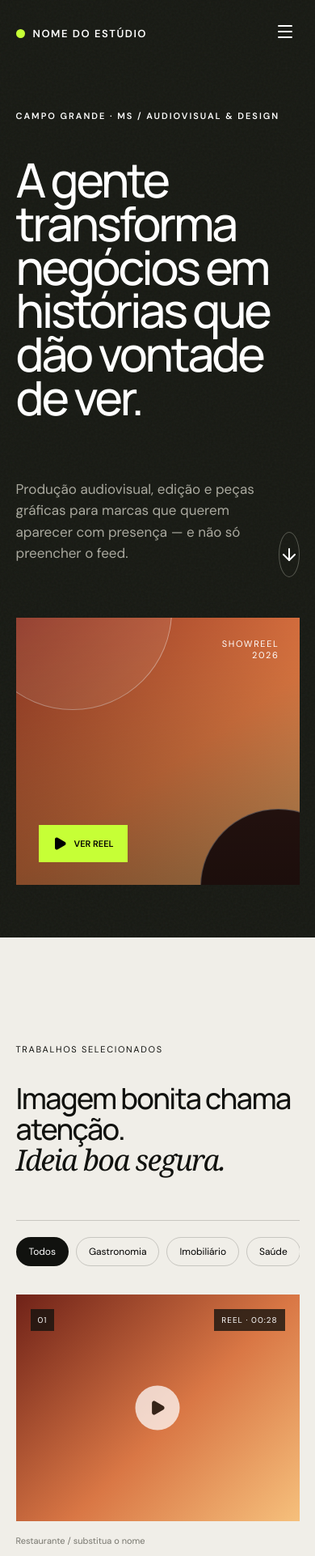
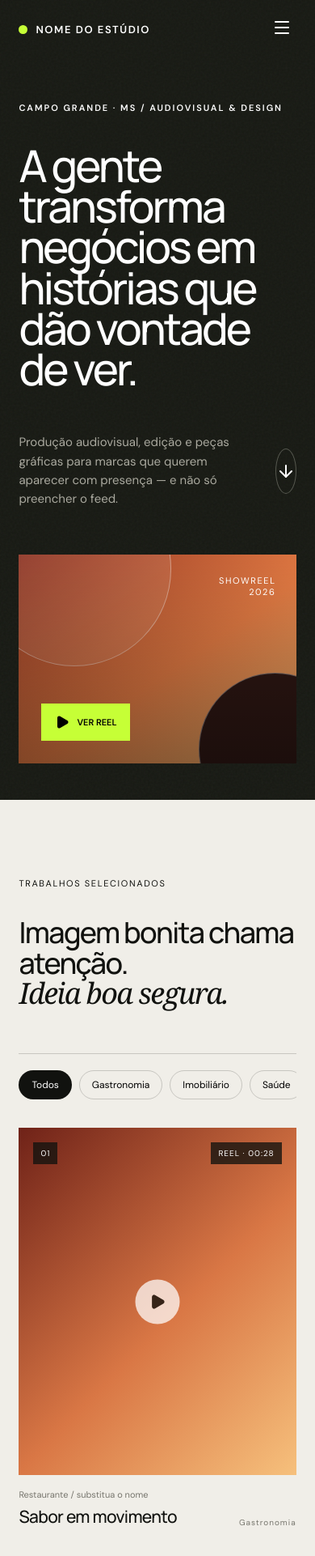
Before and after one commit to Predo12/portfolio-audiovisual, a React (Vite) app: page / in a window 390 px wide. Shown: the top 1922 px of the page at 81% size. Built offline with nearby package versions, Linux system fonts and the light colour scheme.

Commit message:
Melhorar previews e responsividade do portfólio

```diff
--- a/app/globals.css
+++ b/app/globals.css
@@ -4,3 +4,34 @@
 @media(max-width:850px){.nav-links{display:none;position:absolute;top:70px;left:4vw;right:4vw;background:#24261f;padding:25px;flex-direction:column;align-items:stretch}.nav-links.open{display:flex}.menu{display:block}.hero{grid-template-columns:1fr;padding-top:125px;gap:50px}.hero h1{font-size:15vw}.hero-reel{min-height:330px}.section-head,.about{display:block}.section-head h2{width:100%;margin-top:35px}.project-grid{grid-template-columns:1fr}.project-visual{height:72vw}.services{grid-template-columns:1fr}.service{grid-template-columns:32px 1fr 25px}.service p{grid-column:2/4}.about-copy{margin-top:75px}.stats{gap:20px;flex-wrap:wrap}.contact h2{font-size:15vw}footer{align-items:flex-start;gap:20px;flex-direction:column}}
 .graphics{padding-top:120px;padding-bottom:130px;background:#dcd8ce}.graphics-head{display:grid;grid-template-columns:.55fr 1.25fr .55fr;gap:40px;align-items:start;margin-bottom:65px}.graphics-head h2{font:500 clamp(42px,5vw,78px)/.98 "Manrope";letter-spacing:-.055em;margin:0}.graphics-head h2 i{font-family:Georgia,serif;font-weight:400}.graphics-head>p:last-child{font-size:14px;line-height:1.6;color:#6c6961;margin:5px 0}.graphics-grid{display:grid;grid-template-columns:repeat(12,1fr);gap:55px 20px}.graphic-card{grid-column:span 4}.graphic-card:nth-child(2),.graphic-card:nth-child(5){transform:translateY(55px)}.graphic-image{height:34vw;max-height:500px;min-height:340px;position:relative;overflow:hidden}.graphic-image img{width:100%;height:100%;object-fit:cover}.graphic-image>span,.graphic-image>b{position:absolute;top:16px;font-style:normal;font-size:10px;letter-spacing:.12em;color:#fff;background:rgba(10,10,10,.65);padding:7px 9px}.graphic-image>span{left:16px}.graphic-image>b{right:16px;font-weight:500}.graphic-image>em{position:absolute;left:22px;bottom:20px;color:#fff;font:500 clamp(28px,3.2vw,52px)/.85 "Manrope";letter-spacing:-.055em;font-style:normal;opacity:.82}.graphic-info{padding-top:16px;display:flex;justify-content:space-between;align-items:end}.graphic-info small{font-size:10px;color:#77736a}.graphic-info h3{font:500 21px "Manrope";letter-spacing:-.025em;margin:5px 0 0}
 @media(max-width:850px){.graphics-head{display:block}.graphics-head h2{margin:32px 0}.graphics-grid{grid-template-columns:1fr}.graphic-card{grid-column:auto}.graphic-card:nth-child(2),.graphic-card:nth-child(5){transform:none}.graphic-image{height:118vw;min-height:360px}}
+
+/* Proporções de mídia e ajustes responsivos */
+.project-grid{align-items:start}
+.project-visual{height:auto;aspect-ratio:16/10}
+.project-card.is-portrait .project-visual{aspect-ratio:4/5}
+.project-preview{position:absolute;inset:0;width:100%;height:100%;object-fit:cover}
+.modal-media{background:#000!important}
+.modal-media.is-portrait{height:min(72vh,760px)}
+
+@media(max-width:850px){
+  .section-pad{padding-left:6vw;padding-right:6vw}
+  .nav-shell{height:72px;padding:0 6vw}
+  .hero{min-height:auto;padding-top:115px;padding-bottom:45px;gap:42px}
+  .hero h1{font-size:14vw;margin:28px 0 40px}
+  .hero-bottom{align-items:center;gap:24px}
+  .hero-bottom p{font-size:15px}
+  .hero-reel{height:auto;min-height:0;aspect-ratio:4/3}
+  .work,.graphics,.services{padding-top:85px;padding-bottom:90px}
+  .project-grid{gap:48px}
+  .project-visual{height:auto}
+  .project-card.is-landscape .project-visual{aspect-ratio:16/10}
+  .project-card.is-portrait .project-visual{aspect-ratio:4/5}
+  .project-info h3{font-size:21px}
+  .about{padding-top:90px;padding-bottom:90px}
+  .modal{padding:2vh 3vw}
+  .modal-media,.modal-media.is-portrait{height:min(68vh,650px)}
+  .modal-copy{padding:22px}
+  .modal-copy h2{font-size:28px}
+  .graphics-grid{gap:45px}
+  .graphic-image{height:auto;min-height:0;aspect-ratio:4/5}
+}
```
